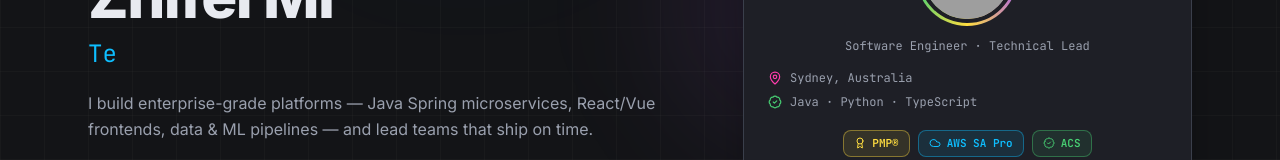
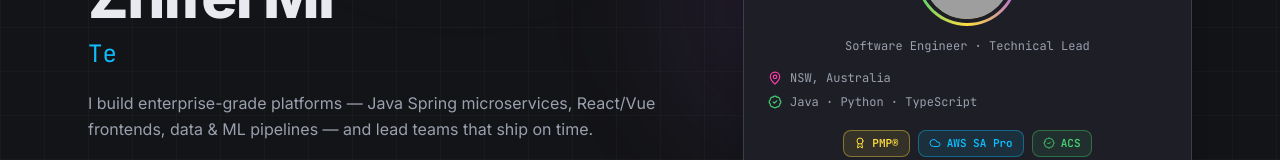
Before and after one commit to zhifeimi/zhifeimi.github.io, a React (Vite) app: page / in a window 1280 px wide. Shown: the part 237-397 px from the top of the page. Built offline with nearby package versions, Linux system fonts and the light colour scheme; grey boxes are pictures that could not be loaded.

Commit message:
i18n: update location from 'Sydney, Australia' to 'NSW, Australia' in English, Chinese and Japanese translations

```diff
--- a/src/i18n/en.ts
+++ b/src/i18n/en.ts
@@ -26,7 +26,7 @@ export const en = {
     getInTouch: 'Get in Touch',
     card: {
       role: 'Software Engineer · Technical Lead',
-      location: 'Sydney, Australia',
+      location: 'NSW, Australia',
       stack: 'Java · Python · TypeScript',
     },
     terminal: [
--- a/src/i18n/ja.ts
+++ b/src/i18n/ja.ts
@@ -28,7 +28,7 @@ export const ja: Messages = {
     getInTouch: 'お問い合わせ',
     card: {
       role: 'ソフトウェアエンジニア・テクニカルリード',
-      location: 'オーストラリア・シドニー',
+      location: 'オーストラリア・ニューサウスウェールズ',
       stack: 'Java · Python · TypeScript',
     },
     terminal: [
--- a/src/i18n/zh.ts
+++ b/src/i18n/zh.ts
@@ -28,7 +28,7 @@ export const zh: Messages = {
     getInTouch: '联系我',
     card: {
       role: '软件工程师 · 技术负责人',
-      location: '澳大利亚 · 悉尼',
+      location: '澳大利亚 · 新南威尔士',
       stack: 'Java · Python · TypeScript',
     },
     terminal: [
```
